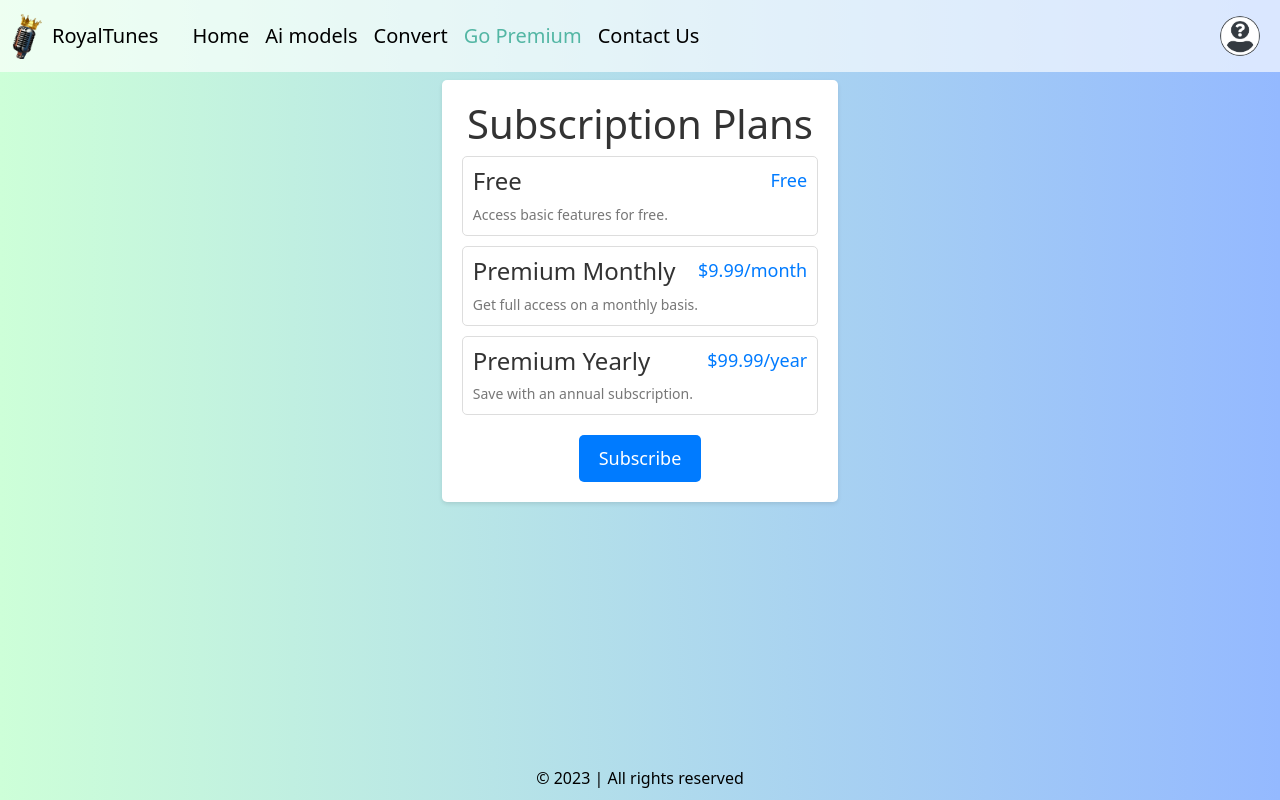
After one commit to PatrickAi01/RT, a Django app: page /subscription/ in a window 1280 px wide. The commit adds this page. Run offline with Django 4.2, Linux system fonts and the light colour scheme.

Commit message:
subscription page

```diff
--- a/RTAwebsite/urls.py
+++ b/RTAwebsite/urls.py
@@ -17,6 +17,7 @@ urlpatterns = [
     path('aiModels', views.aiModels, name='aiModels'),
     path('contact', views.contact, name='contact'),
     path('pricing', views.pricing, name='pricing'),
+    path('subscription/', views.subscription_view, name='subscription'),
     path('conversion', views.conversion, name='conversion'),
 
     path('admin/', admin.site.urls),
--- a/RTAwebsite/views.py
+++ b/RTAwebsite/views.py
@@ -68,6 +68,8 @@ def about(request):
 def aiModels(request):
     return render(request, 'aiModel.html')
 
+def subscription_view(request):
+    return render(request, 'subscription.html')
 
 def contact(request):
     if request.method == "POST":
--- a/templates/base.html
+++ b/templates/base.html
@@ -108,6 +108,9 @@
                         <a class="nav-link{% block conversionactive %}{% endblock conversionactive %}" href="/conversion">Convert</a>
                     </li>
                     <li class="nav-item">
+                        <a class="nav-link{% block subscriptionactive %}{% endblock subscriptionactive %}" href="/subscription">Go Premium</a>
+                    </li>
+                    <li class="nav-item">
                         <a class="nav-link{% block contactactive %}{% endblock contactactive %}" href="/contact">Contact Us</a>
                     </li>
                 </ul>
--- /dev/null
+++ b/templates/subscription.html
@@ -0,0 +1,118 @@
+{% extends "base.html" %}
+{% block subscriptionactive %} active {% endblock subscriptionactive %}">
+{%block title %} Subscription {%endblock title %}
+{% block body %}
+
+<head>
+    <meta charset="UTF-8">
+    <meta name="viewport" content="width=device-width, initial-scale=1.0">
+    <title>Subscription Page</title>
+    <style>
+        body {
+            display: flex;
+            flex-direction: column;
+            justify-content: center;
+            align-items: center;
+            height: 100vh;
+            margin: 0;;
+        }
+
+        .box {
+            max-width: 600px;
+            padding: 20px;
+            background-color: #fff;
+            border-radius: 5px;
+            box-shadow: 0 2px 4px rgba(0, 0, 0, 0.1);
+            margin-top: 80px;
+        }
+
+        h1 {
+            text-align: center;
+            color: #333;
+        }
+
+        .subscription-category {
+            display: flex;
+            justify-content: space-between;
+            border: 1px solid #ddd;
+            border-radius: 5px;
+            padding: 10px;
+            margin-bottom: 10px;
+            transition: transform 0.2s ease-in-out;
+            cursor: pointer;
+        }
+
+        .subscription-category:hover {
+            transform: scale(1.05);
+        }
+
+        .subscription-category:hover h2 {
+            color: #007bff;
+        }
+
+        .subscription-category h2 {
+            font-size: 24px;
+            color: #333;
+        }
+
+        .subscription-price {
+            font-size: 18px;
+            color: #007bff;
+        }
+
+        .subscription-description {
+            font-size: 14px;
+            color: #777;
+        }
+
+        .subscription-button {
+            text-align: center;
+            margin-top: 20px;
+        }
+
+        .subscribe-button {
+            background-color: #007bff;
+            color: #fff;
+            border: none;
+            border-radius: 5px;
+            padding: 10px 20px;
+            font-size: 18px;
+            cursor: pointer;
+        }
+
+        .subscribe-button:hover {
+            background-color: #0056b3;
+        }
+    </style>
+</head>
+<body>
+    <div class="box">
+        <h1>Subscription Plans</h1>
+        <div class="subscription-category">
+            <div>
+                <h2>Free</h2>
+                <div class="subscription-description">Access basic features for free.</div>
+            </div>
+            <div class="subscription-price">Free</div>
+        </div>
+        <div class="subscription-category">
+            <div>
+                <h2>Premium Monthly</h2>
+                <div class="subscription-description">Get full access on a monthly basis.</div>
+            </div>
+            <div class="subscription-price">$9.99/month</div>
+        </div>
+        <div class="subscription-category">
+            <div>
+                <h2>Premium Yearly</h2>
+                <div class="subscription-description">Save with an annual subscription.</div>
+            </div>
+            <div class="subscription-price">$99.99/year</div>
+        </div>
+        <div class="subscription-button">
+            <button class="subscribe-button">Subscribe</button>
+        </div>
+    </div>
+</body>
+</html>
+{% endblock body %}
```
